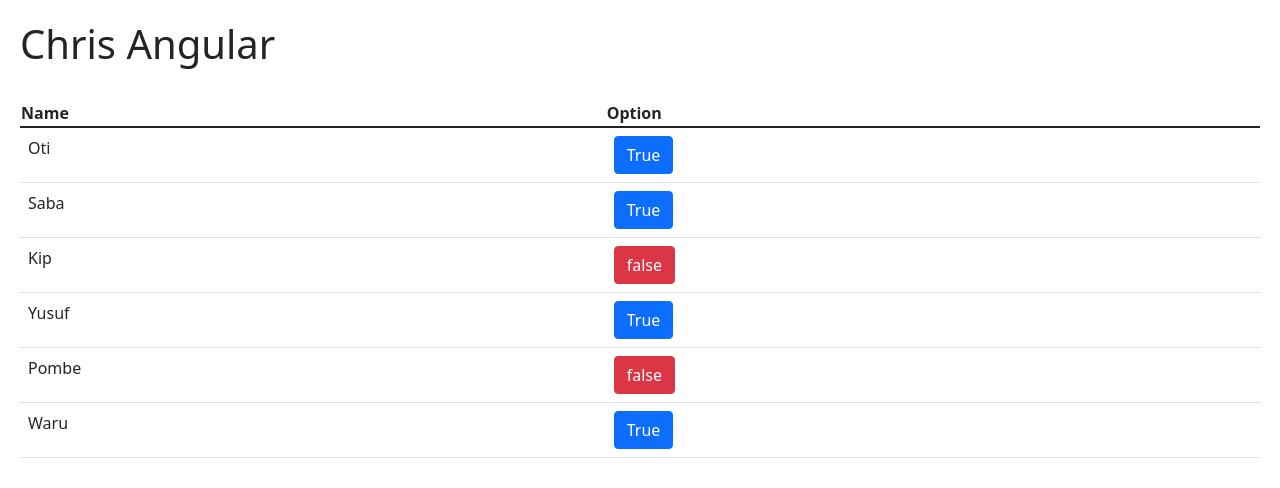
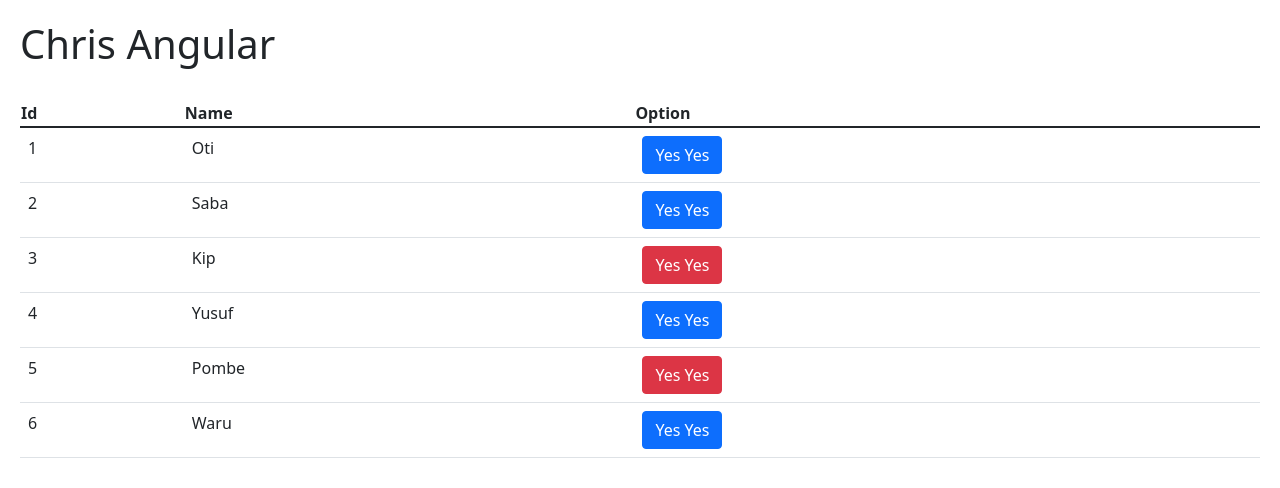
Before and after one commit to Brainykat/kuiva, an Angular app: page / in a window 1280 px wide. Shown: the top 488 px of the page. Built offline with nearby package versions, Linux system fonts and the light colour scheme.

Commit message:
passing data using ng-content

```diff
--- a/src/app/app.component.html
+++ b/src/app/app.component.html
@@ -2,13 +2,15 @@
 <br>
 <table class="table table-stripped">
     <thead>
+        <th>Id</th>
         <th>Name</th>
         <th>Option</th>
     </thead>
     <tbody>
         <tr *ngFor="let d of data">
+            <td>{{d.id}}</td>
             <td>{{d.name}}</td>
-            <td><favorite [is-favorite]="d.isFav"></favorite></td>
+            <td><favorite [is-favorite]="d.isFav"><div class="btnText">Yes Yes</div> </favorite></td>
         </tr>
     </tbody>
 </table>
--- a/src/app/app.component.ts
+++ b/src/app/app.component.ts
@@ -8,12 +8,12 @@ import { Component } from '@angular/core';
 export class AppComponent {
   title = 'kuiva';
   data = [
-    {name:"Oti",isFav:true},
-    {name:"Saba",isFav:true},
-  {name:"Kip",isFav:false},
-  {name:"Yusuf",isFav:true},
-  {name:"Pombe",isFav:false},
-  {name:"Waru",isFav:true}
+    {id:1, name:"Oti",isFav:true},
+    {id:2, name:"Saba",isFav:true},
+    {id:3, name:"Kip",isFav:false},
+    {id:4, name:"Yusuf",isFav:true},
+    {id:5, name:"Pombe",isFav:false},
+    {id:6, name:"Waru",isFav:true}
 ]
 
 }
--- a/src/app/favorite/favorite.component.html
+++ b/src/app/favorite/favorite.component.html
@@ -1,5 +1,5 @@
 <button  (click)="onClick()" class="btn"
     [class.btn-primary]="isFavorite"
     [class.btn-danger]="!isFavorite"
-> {{btnText}}
+> <ng-content select=".btnText"></ng-content>
 </button>
```
